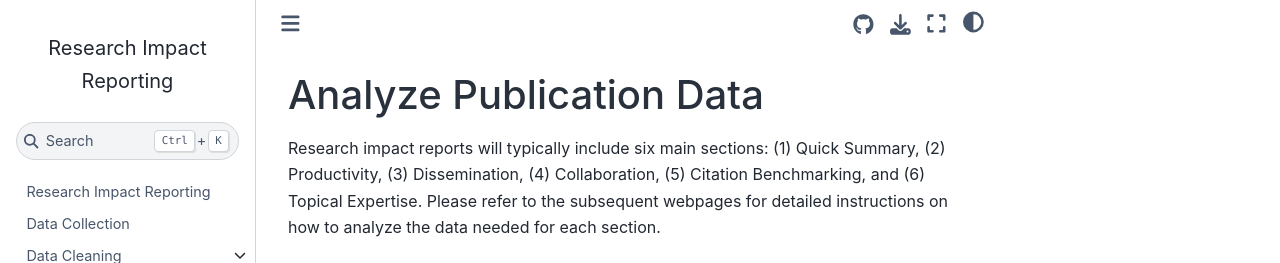
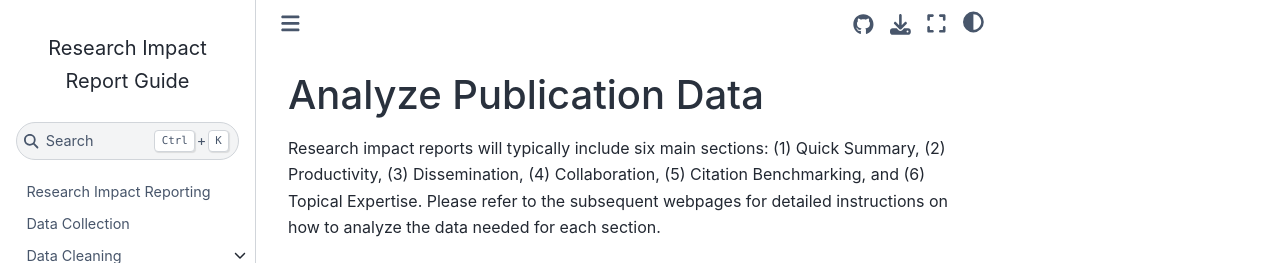
Before and after one commit to vvlooking/research-impact, a Jupyter Book: the page built from website/analyze-data.md, in a window 1280 px wide. Shown: the top 263 px of the page. Built offline with Jupyter Book 1.0.4 settings and Sphinx 7.4.7 and the Sphinx Book theme 1.1.4, drawn with Linux system fonts in a browser that asks for light colours.

Commit message:
Update _config.yml

```diff
--- a/website/_config.yml
+++ b/website/_config.yml
@@ -1,4 +1,4 @@
-title: Research Impact Reporting
+title: Research Impact Report Guide
 author: Digital Research Services
 copyright: "2026"
 
```
